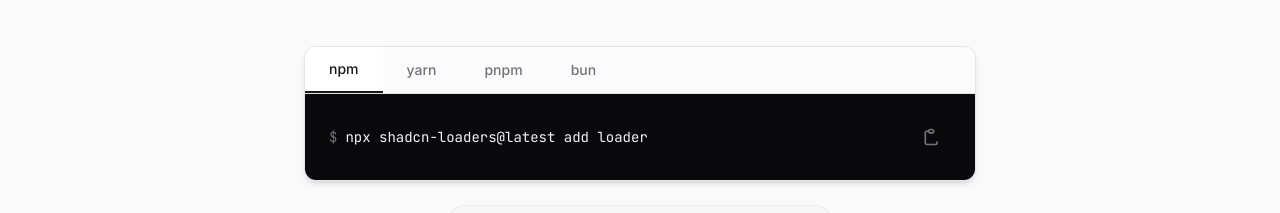
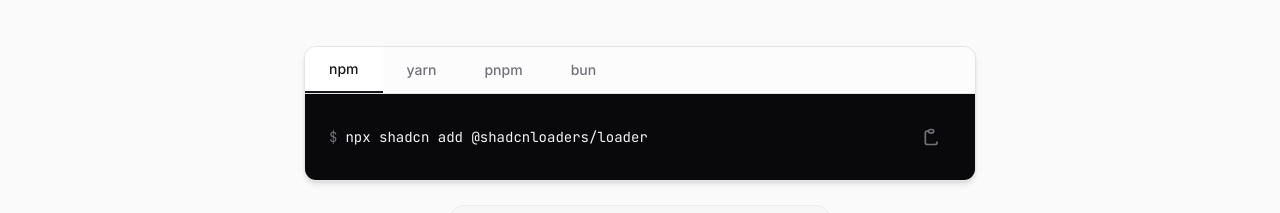
Before and after one commit to Sammed-Chougule/Shadcn-Loaders, a React (Vite) app: page / in a window 1280 px wide. Shown: the part 800-1013 px from the top of the page. Built offline with nearby package versions, Linux system fonts and the light colour scheme; no server answers.

Commit message:
feat: update installation commands and add shadcn registry support

```diff
--- a/components/InstallationSection.tsx
+++ b/components/InstallationSection.tsx
@@ -6,10 +6,10 @@
   const [copied, setCopied] = useState(false);
 
   const commands = {
-    npm: 'npx shadcn-loaders@latest add loader',
-    yarn: 'yarn dlx shadcn-loaders@latest add loader',
-    pnpm: 'pnpm dlx shadcn-loaders@latest add loader',
-    bun: 'bun x shadcn-loaders@latest add loader'
+    npm: 'npx shadcn add @shadcnloaders/loader',
+    yarn: 'npx shadcn add @shadcnloaders/loader',
+    pnpm: 'npx shadcn add @shadcnloaders/loader',
+    bun: 'npx shadcn add @shadcnloaders/loader'
   };
 
   const copyToClipboard = () => {
--- a/components/LoaderDetailPanel.tsx
+++ b/components/LoaderDetailPanel.tsx
@@ -814,8 +814,8 @@
   const getUnifiedCodeContent = () => {
     if (installStyle === 'cli') {
       const command = cliType === 'modular'
-        ? `npx shadcn-loaders@latest add ${loader.variant}`
-        : `npx shadcn-loaders@latest add loader`;
+        ? `npx shadcn add @shadcnloaders/${loader.variant}`
+        : `npx shadcn add @shadcnloaders/loader`;
 
       const imprt = cliType === 'modular'
         ? `import { ${pascalName} } from "@/components/ui/${loader.variant}";`
--- a/package.json
+++ b/package.json
@@ -1,7 +1,7 @@
 {
   "name": "shadcn-loaders",
   "version": "1.0.2",
-  "description": "A collection of modern shadcn-inspired React loaders.",
+  "description": "A shadcn-compatible registry package for modern React loaders and loading states. Install with npx shadcn add @shadcnloaders/loader.",
   "author": "Sammed-Chougule",
   "license": "MIT",
   "homepage": "https://github.com/Sammed-Chougule/Shadcn-Loaders",
```
Also changed, not shown: loader.json (added, +13 -0 lines), registry.json (added, +20 -0 lines), registry/loader.tsx (added, +15 -0 lines), 2 other files (tests, documents, lock files or other folders).
